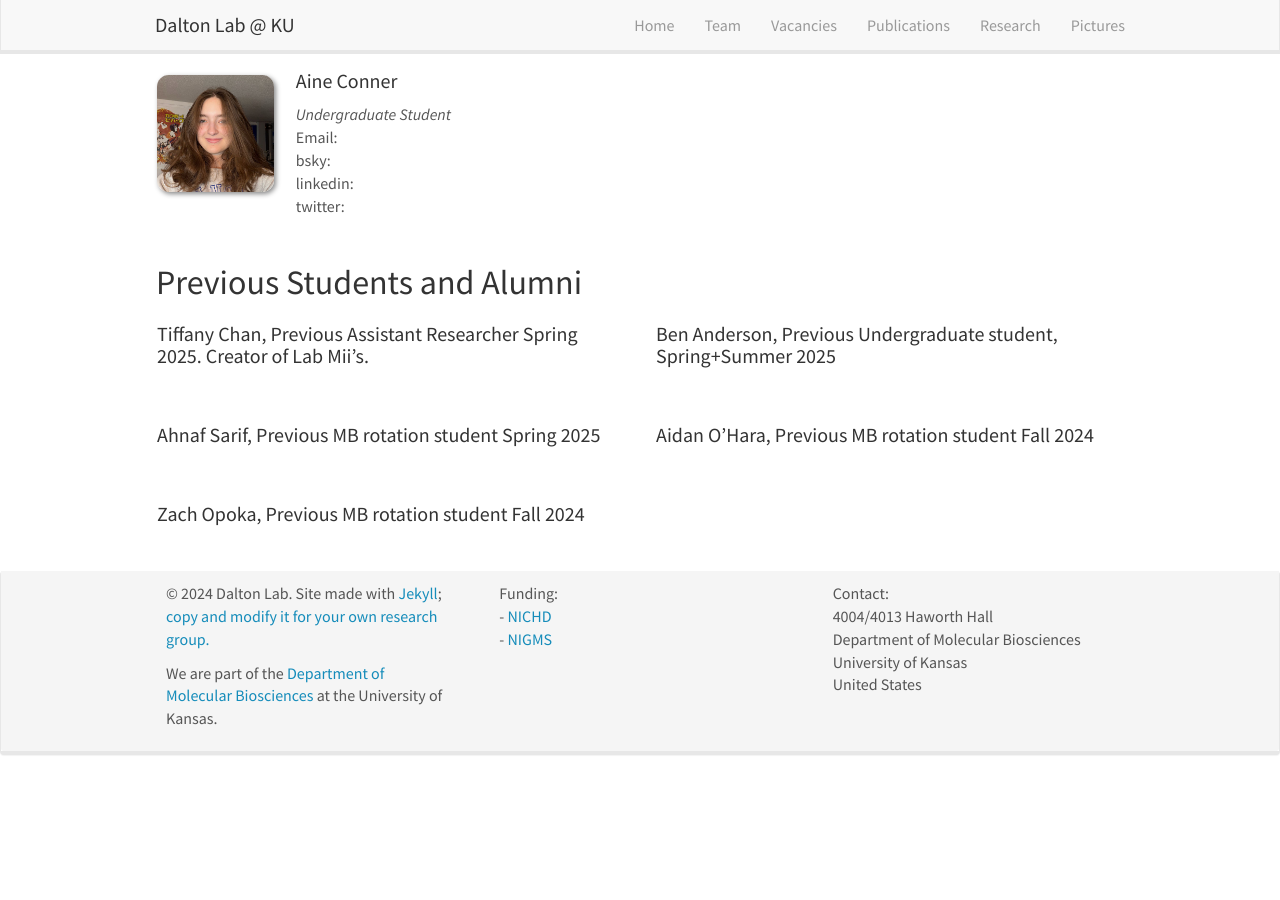
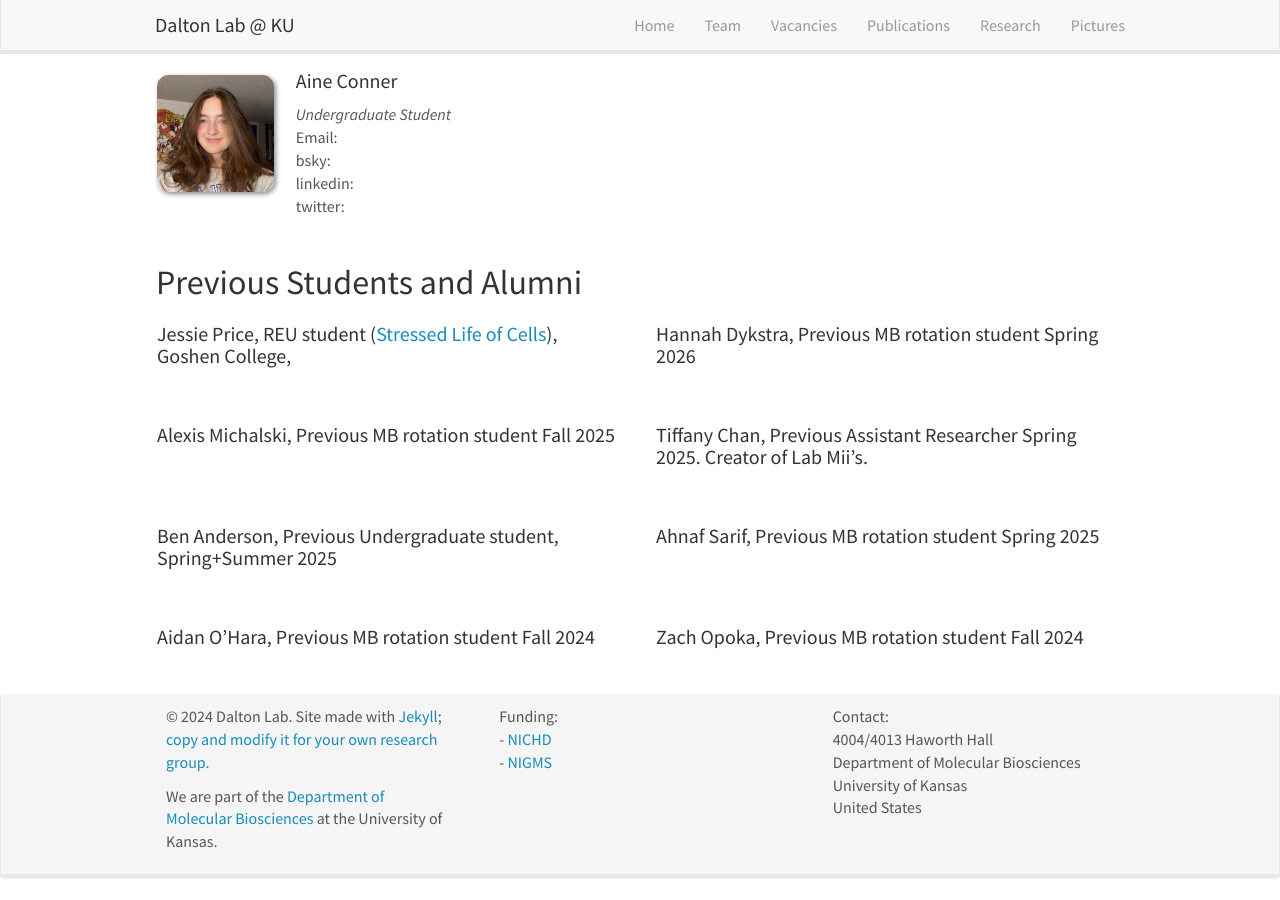
Before and after one commit to hansmdalton/hansmdalton.github.io, a Jekyll site: the page built from _pages/team.md, in a window 1280 px wide and 900 px high, scrolled down 1102 px. Built offline with Jekyll 4.4.1, drawn with Linux system fonts in a browser that asks for light colours; nearby versions of some CDN libraries; before the commit the page ends 1879 px from its top, so only the background shows below that.

Commit message:
Add alumni entries for Jessie Price, Hannah Dykstra, and Alexis Michalski

```diff
--- a/_data/alumni_msc.yml
+++ b/_data/alumni_msc.yml
@@ -8,6 +8,12 @@
 #  education3:
 #  education4:
 
+- name: Jessie Price, REU student (<a href="https://mb-reu.ku.edu/program-overview">Stressed Life of Cells</a>), Goshen College,
+
+- name: Hannah Dykstra, Previous MB rotation student Spring 2026
+
+- name: Alexis Michalski, Previous MB rotation student Fall 2025
+
 - name: Tiffany Chan, Previous Assistant Researcher Spring 2025. Creator of Lab Mii's.
 
 - name: Ben Anderson, Previous Undergraduate student, Spring+Summer 2025
```
